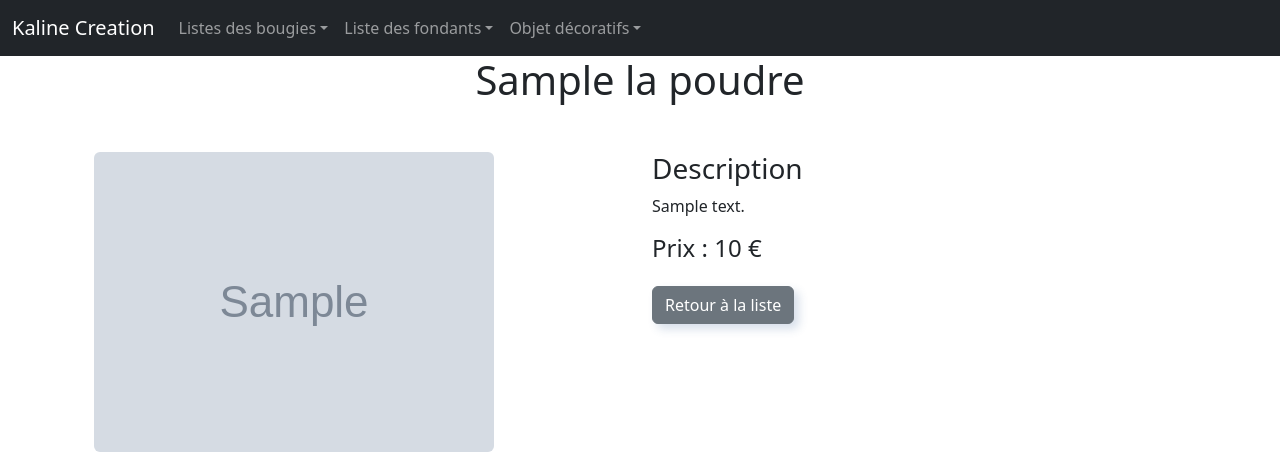
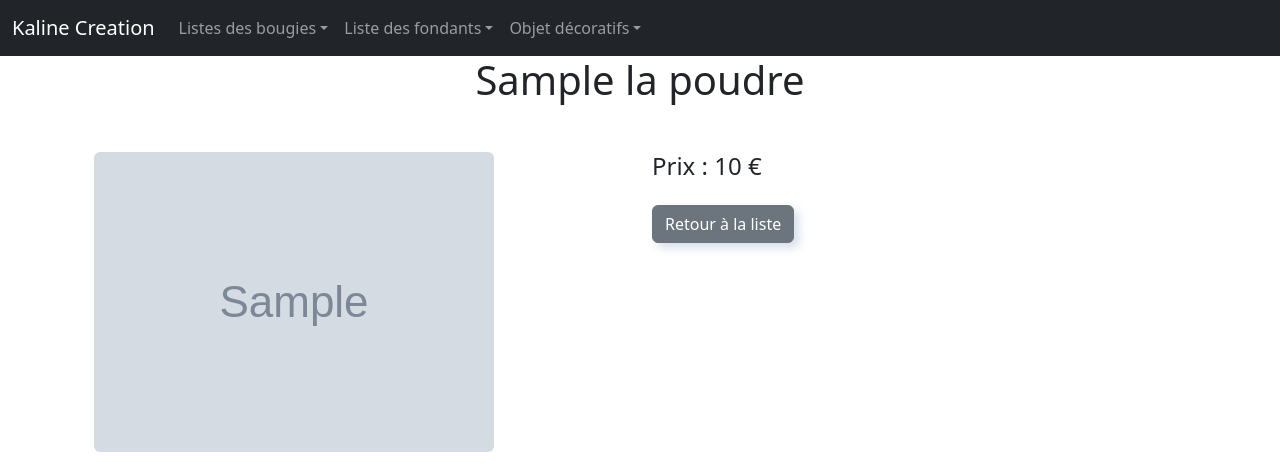
Before and after one commit to idrissou02/PPE3_KalikeCreation, a Symfony app: template templates/poudre/FichePoudre.html.twig in a window 1280 px wide. Shown: the top 476 px of the page. Run offline with Twig, Linux system fonts and the light colour scheme; the template is opened without the code that fills it: most values are stand-ins (such as "Sample title", 1, 10 or a date in 2020); grey boxes marked "Sample" are stand-in pictures; some libraries are stand-ins or nearby versions.

Commit message:
modif de fichePoudre

```diff
--- a/templates/poudre/FichePoudre.html.twig
+++ b/templates/poudre/FichePoudre.html.twig
@@ -11,10 +11,7 @@
         <img src="{{ LaPoudre.image }}" class="img-fluid rounded" alt="Image de {{ LaPoudre.nom }}">
       </div>
       <div class="col-md-6 mb-4">
-        <h3>Description</h3>
-        <p>{{ LaPoudre.description }}</p>
-
-        <h4>Prix : {{ objet.prix }} €</h4>
+        <h4>Prix : {{ poudre.prix }} €</h4>
 
         <div class="mt-4">
           <a href="{{ path('listePoudre') }}" class="btn btn-secondary">Retour à la liste</a>
```
